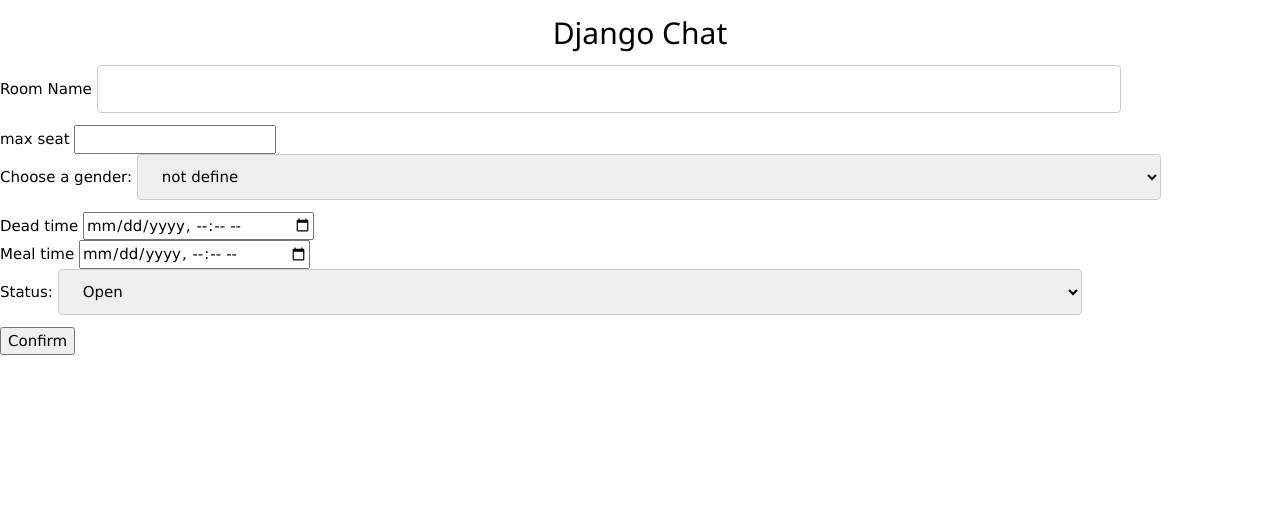
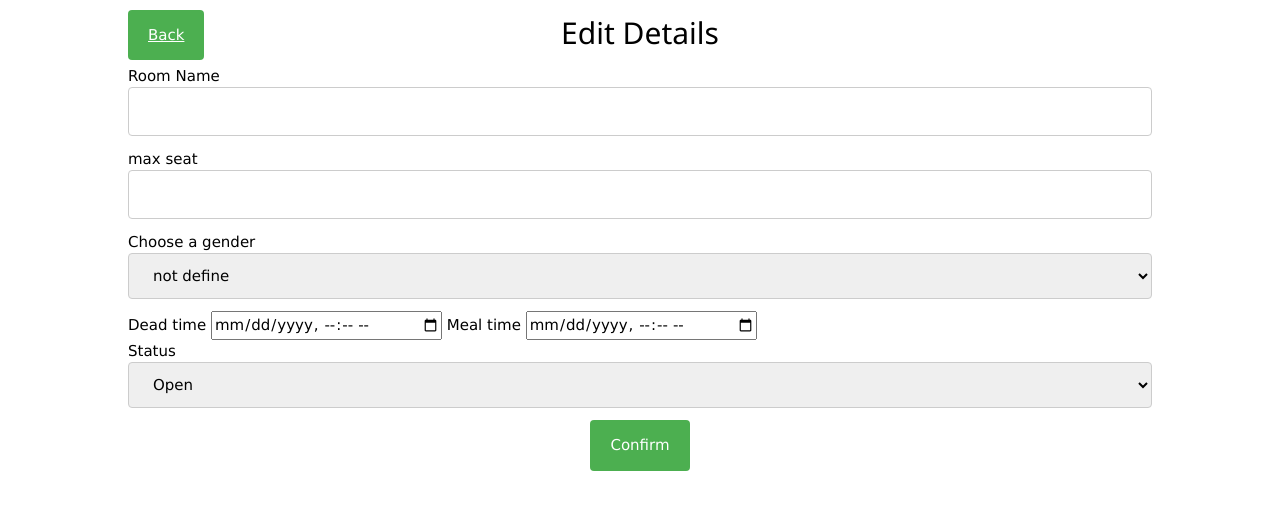
Before and after one commit to FinalProject331/CN331-FinalProject, a Django app: template chat/templates/chat/edit_room.html in a window 1280 px wide. Shown: the part 54-564 px from the top of the page. Run offline with Django 4.2, Linux system fonts and the light colour scheme; the template is opened without the code that fills it, so the values that code supplies are empty; some libraries are stand-ins or nearby versions.

Commit message:
decorate and debug

```diff
--- a/chat/templates/chat/edit_room.html
+++ b/chat/templates/chat/edit_room.html
@@ -8,9 +8,9 @@
     }
 
     input[type=text],
-      input[type=datetime],
+      input[type=number],
       select {
-        width: 80%;
+        width: 100%;
         padding: 12px 20px;
         display: inline-block;
         border: 1px solid #ccc;
@@ -18,29 +18,41 @@
         box-sizing: border-box;
         margin-bottom: 12px;
     }
+
     input[type=submit] {
-      max-width: 800px;
-      width: 100%;
         background-color: #4CAF50;
         color: white;
         padding: 14px 20px;
-      margin: 8px 0;
         border: none;
         border-radius: 4px;
         cursor: pointer;
-      margin-left: 20%;
       }
 
       input[type=submit]:hover {
         background-color: #45a049;
       }
 
+      .link {
+          background-color: #4CAF50;
+          color: white;
+          padding: 14px 20px;
+          border: none;
+          border-radius: 4px;
+          cursor: pointer;
+          float: left;
+        }
+
+      .link:hover {
+        background-color: #45a049;
+      }
+
   </style>
 </head>
-
 <body>
+  <div>
+  <a class="link" href="{% url 'chat:return_chat' room.id %}">Back</a>
   <div class="container">
-    <h2>Django Chat</h2>
+    <h2>Edit Details</h2>
   </div>
 
     <form id="post-form" method="POST" action="edit_details">
@@ -52,7 +64,7 @@
       <input type="number" value="{{ room.max_seat }}" name="max_seat">
 
       <br>
-      <label for="gender_request">Choose a gender:</label>
+      <label for="gender_request">Choose a gender</label>
 
       <select name="gender_request" value="{{ room.request_gender }}"  id="gender_request" required>
           <option value="N">not define</option>
@@ -65,20 +77,21 @@
       <label for="dead_time">Dead time</label>
       <input type="datetime-local" value="{{ room.dead_time }}" name="dead_time" >
 
-      <br>
       <label for="meal_time">Meal time</label>
       <input type="datetime-local" value="{{ room.meal_time }}" name="meal_time" >
 
       <br>
-      <label for="status">Status:</label>
+      <label for="status">Status</label>
       <select name="status" value="{{ room.status }}"  id="status" required>
           <option value="Open">Open</option>
           <option value="Close">Close</option>
       </select>
 
       <br>
-      <button type="submit">Confirm</button>
+      <div class="container">
+      <input type="submit" value="Confirm">
+    </div>
     </form>
   </div>
-
+</div>
   {% endblock %}
--- a/chat/templates/chat/roomdetail.html
+++ b/chat/templates/chat/roomdetail.html
@@ -3,6 +3,7 @@
 <head>
   <script src="https://kit.fontawesome.com/3f85e29ea8.js" crossorigin="anonymous"></script>
 </head>
+<div>
 <h1>Room Detail</h1>
 <p>Room name: {{ room.name }}</p>
 <p>Room id: {{ room.id }}</p>
@@ -24,4 +25,5 @@ Gender:
 
 <br>
 <a href="{% url 'chat:join_room' room.name %}">Join</a>
+</div>
 {% endblock %}
--- a/core/templates/Aboutus/aboutus.html
+++ b/core/templates/Aboutus/aboutus.html
@@ -1,9 +1,6 @@
 {% extends "layout.html" %}
 {% block body %}
 <style>
-  div{
-    padding: 30px;
-  }
   .file{
     padding-left: 25px;
     padding-top: 0;
--- a/core/templates/layout.html
+++ b/core/templates/layout.html
@@ -43,6 +43,11 @@
         padding: 0;
 
     }
+
+    div{
+      padding-left: 10%;
+      padding-right: 10%;
+    }
 </style>
 
 <body>
@@ -51,7 +56,9 @@
         <a class="active" href="{% url 'home' %}">Home</a>
         <a href="{% url 'aboutus' %}">About Us</a>
         <a href="{% url 'help' %}">Help</a>
+        {% if not user.is_staff %}
         <a href="{% url 'shoplist' %}">Shop List</a>
+        {% endif %}
         <div class="topnav-right" id="navbar2">
             {% if account.chat != 0 and account != None %}
             <a href="{% url 'chat:return_chat' account.chat %}">Chat</a>
@@ -70,9 +77,9 @@
         <a class="active" href="{% url 'home' %}">Home</a>
         <a href="{% url 'aboutus' %}">About Us</a>
         <a href="{% url 'help' %}">Help</a>
-        <div class="topnav-right">
+        <nav class="topnav-right">
             <a href="{% url 'login' %}">Login</a>
-        </div>
+        </nav>
     </nav>
     {% endif %}
     {% block body %}
--- a/core/templates/registration/signup.html
+++ b/core/templates/registration/signup.html
@@ -2,9 +2,9 @@
 {% extends "layout.html" %}
 
 {% block body %}
+<div>
 <h2>Register</h2>
-
-<form action="create_account" method= "get" style="border:1px solid #ccc">
+<form action="create_account" method= "get" >
 
       <label for="first_name"><b>firstname</b></label>
       <input type="text" placeholder="Enter firstname" name="first_name">
@@ -60,5 +60,5 @@
       </div>
     </div>
   </form>
-
+</div>
 {% endblock %}
--- a/core/templates/users/home.html
+++ b/core/templates/users/home.html
@@ -83,7 +83,7 @@
       <i class="fa fa-search" aria-hidden="true"></i>
     </button>
   </div>
-  <a class="fix" href="{% url 'roomconfig' %}"><i class="fa-solid fa-circle-plus" style='font-size:40px'></i></a>
+  <a class="fix" href="{% url 'roomconfig' %}"><i class="fa-solid fa-circle-plus" style='font-size:50px'></i></a>
 
   <!-- <a href="{% url 'roomconfig' %}">Create Room</a> -->
   <br>
```
Also changed, not shown: account/templates/account/editprofile.html (+4 -4 lines), chat/templates/chat/room.html (+6 -5 lines), chat/templates/chat/roomconfig.html (+22 -9 lines), core/templates/registration/login.html (+5 -4 lines), core/views.py (+7 -6 lines), shop/migrations/0005_alter_shop_shopimg.py (added). Lines whose indentation alone changed are shown as unchanged.
